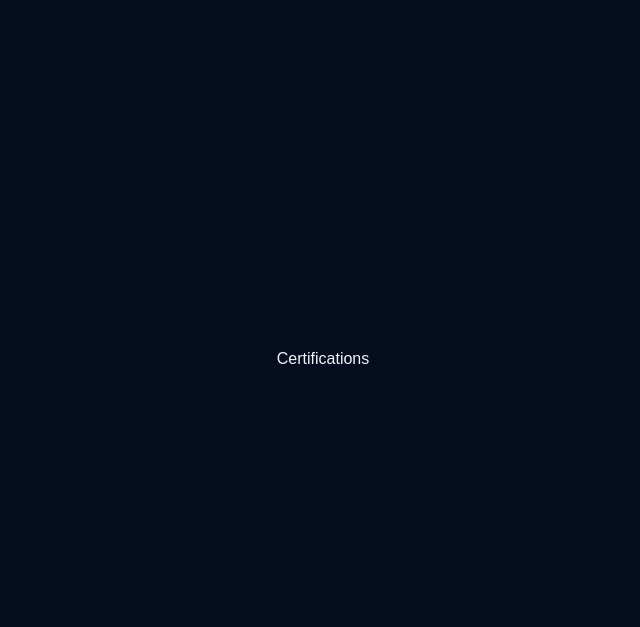
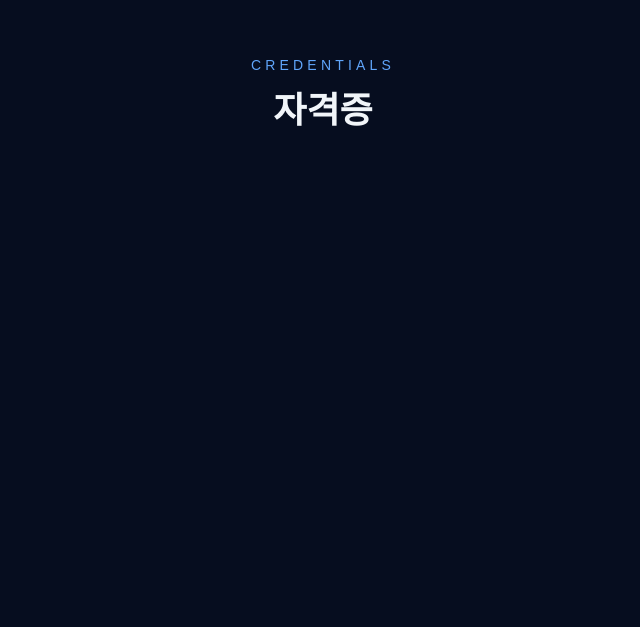
Before and after one commit to leechan9715/PortFolio-2, a React (Vite) app: page / in a window 1280 px wide. Shown: the part 8533-9160 px from the top of the page, without its empty margins (317-957 px from the left). Built offline with nearby package versions, Linux system fonts and the light colour scheme; a web font is replaced by a local one.

Commit message:
feat: add certifications section

```diff
--- a/src/App.jsx
+++ b/src/App.jsx
@@ -4,6 +4,7 @@ import { About } from "./sections/About";
 import { Process } from "./sections/Process";
 import { Skills } from "./sections/Skills";
 import { Projects } from "./sections/Projects";
+import { Certifications } from "./sections/Certifications";
 
 function App() {
   useLenis();
@@ -15,7 +16,7 @@ function App() {
       <Process />
       <Skills />
       <Projects />
-      <section id="certifications" className="min-h-screen flex items-center justify-center">Certifications</section>
+      <Certifications />
       <section id="contact" className="min-h-screen flex items-center justify-center">Contact</section>
     </main>
   );
--- /dev/null
+++ b/src/sections/Certifications.jsx
@@ -0,0 +1,42 @@
+import { useRef } from "react";
+import { gsap } from "gsap";
+import { useGSAP } from "@gsap/react";
+import { certifications } from "../data/Main";
+
+export function Certifications() {
+  const root = useRef(null);
+
+  useGSAP(
+    () => {
+      gsap.from(".cert-card", {
+        y: 40, opacity: 0, stagger: 0.15, duration: 0.7, ease: "power3.out",
+        scrollTrigger: { trigger: root.current, start: "top 75%" },
+      });
+    },
+    { scope: root },
+  );
+
+  return (
+    <section id="certifications" ref={root} className="relative py-24 px-6 md:px-20">
+      <div className="max-w-4xl mx-auto">
+        <h2 className="text-center text-sm tracking-[0.3em] text-[var(--accent-glow)] uppercase mb-4">
+          Credentials
+        </h2>
+        <h3 className="text-center text-4xl font-bold mb-16">자격증</h3>
+        <div className="flex flex-col gap-5">
+          {certifications.map((cert, i) => (
+            <div key={i} className="cert-card glass rounded-2xl p-6 flex items-center gap-5">
+              <span className="flex items-center justify-center w-12 h-12 rounded-full bg-gradient-to-br from-[var(--accent-blue)] to-[var(--accent-purple)] font-bold shrink-0">
+                {i + 1}
+              </span>
+              <div>
+                <p className="text-lg font-semibold">{cert.title}</p>
+                <p className="text-[var(--text-muted)] text-sm">{cert.issuer}</p>
+              </div>
+            </div>
+          ))}
+        </div>
+      </div>
+    </section>
+  );
+}
```
